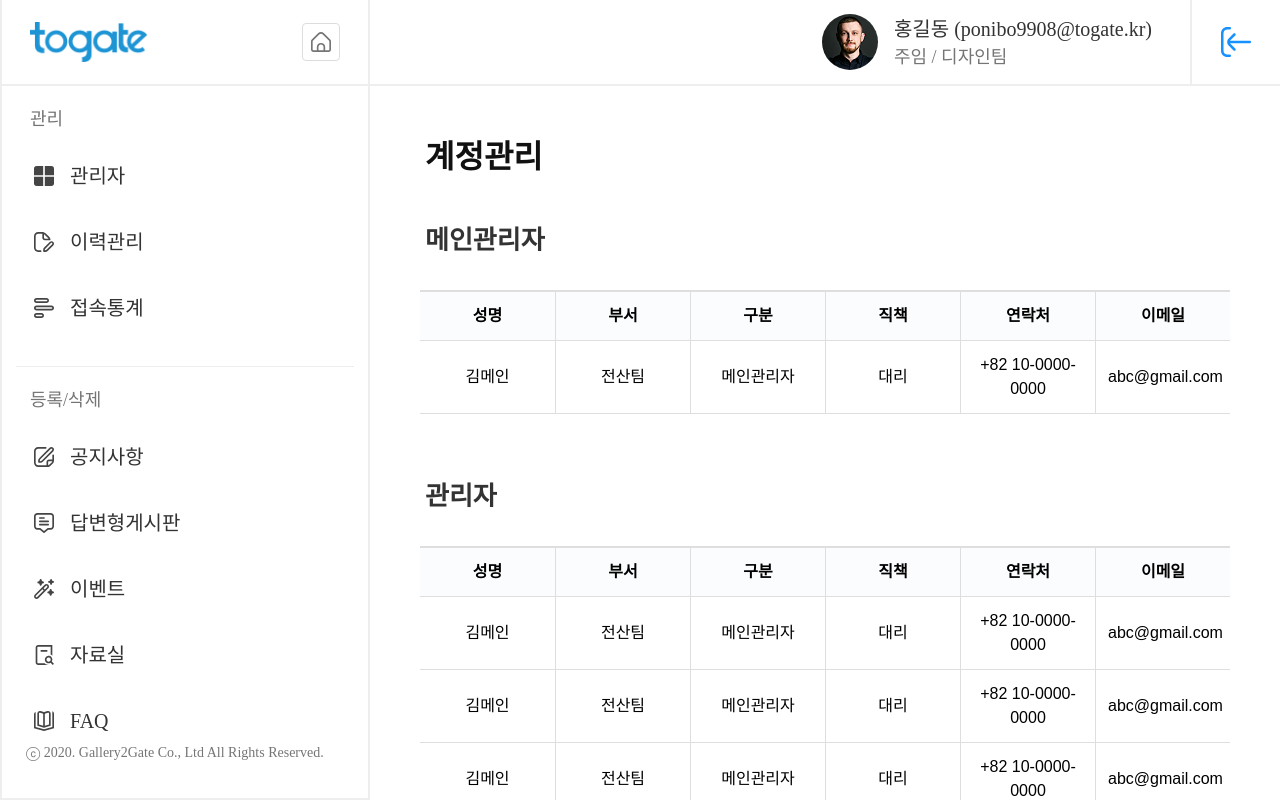
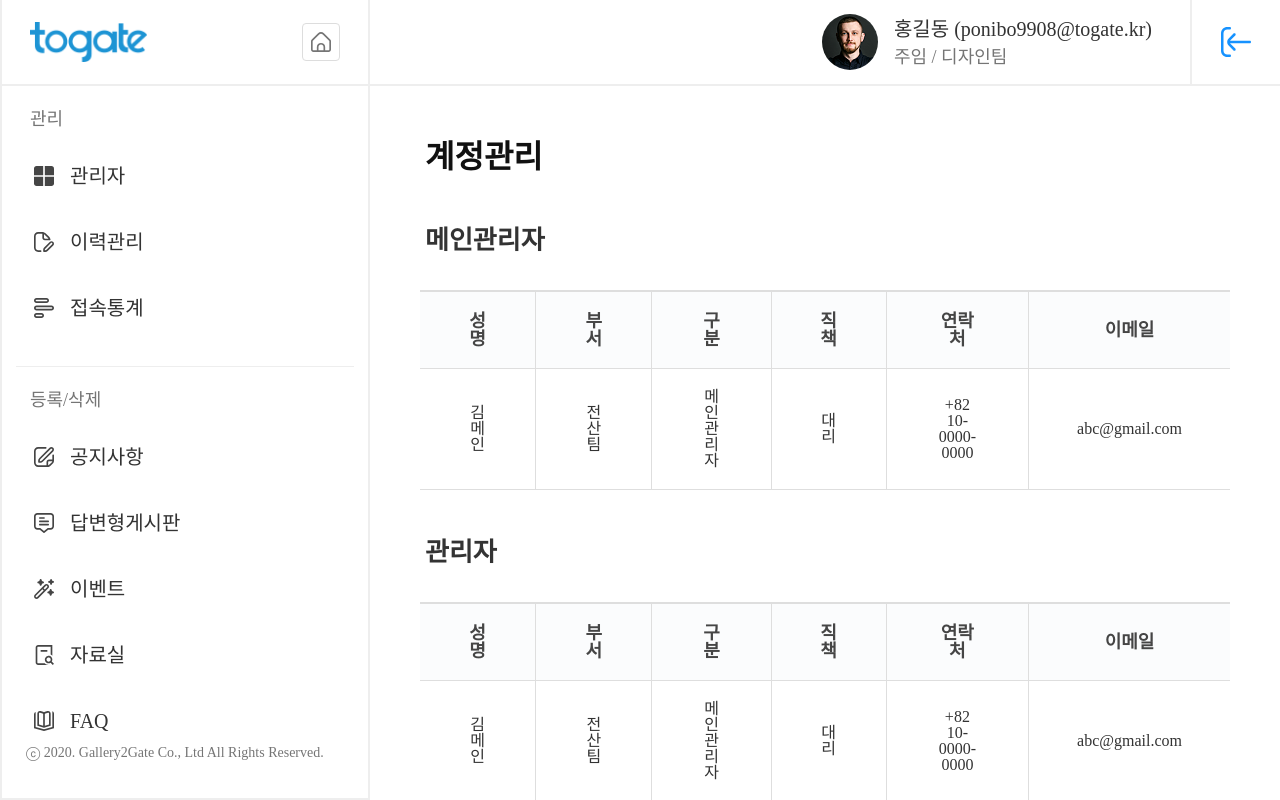
Before and after one commit to togatecomz01/togatecomz_admin, a React (Vite) app in the folder html/: page /admin in a window 1280 px wide. Built offline with nearby package versions, Linux system fonts and the light colour scheme.

Commit message:
list css 수정

```diff
--- a/html/src/components/layout/List/List.module.scss
+++ b/html/src/components/layout/List/List.module.scss
@@ -1,7 +1,7 @@
 @use '@/styles/_variables' as vars;
 
 .list {
-  table-layout: fixed;
+  table-layout: auto;
   border-collapse: separate;
   border-spacing: 0;
   overflow: hidden;
@@ -11,13 +11,34 @@
   th,
   td {
     border-top: vars.$border; /* 기본 border-top */
-    padding: 0.75rem;
+    padding: 20px 48px;
     text-align: center;
   }
 
   th {
-    background-color: #FBFCFD;
+    background-color: #fbfcfd;
     border-top: 2px solid vars.$bright-color; /* th의 border-top을 더 두껍게 */
+
+    color: var(--Font-45, #454545);
+    text-align: center;
+    font-family: Pretendard;
+    font-size: 18px;
+    font-style: normal;
+    font-weight: 700;
+    line-height: 100%; /* 18px */
+  }
+  tr:hover td {
+    background: #eef8ff;
+  }
+
+  td {
+    color: var(--Text, #333);
+    text-align: center;
+    font-family: Pretendard;
+    font-size: 16px;
+    font-style: normal;
+    font-weight: 500;
+    line-height: 100%; /* 16px */
   }
 
   th + th,
@@ -36,11 +57,3 @@
     }
   }
 }
-
-.paginationAndActionButton {
-  display: flex;
-  justify-content: flex-end;
-  align-items: center;
-  margin-top: 20px;
-  gap: 10px;
-}
--- a/html/src/components/layout/List/List.tsx
+++ b/html/src/components/layout/List/List.tsx
@@ -2,7 +2,6 @@ import styles from './List.module.scss';
 import { useState } from 'react';
 import EmptyContent from '../../EmptyContent/EmptyContent';
 import DS_Store from '../../../assets/images/DS_Store.png';
-import PaginationButton from './PaginationButton/PaginationButton';
 
 function List({
   headers,
@@ -13,7 +12,7 @@ function List({
   listItems: Record<string, string | React.ReactNode>[];
   actionButton?: React.ReactNode;
 }) {
-  const headerKey = headers.map((header) => header.value);
+  const headerKey = headers.map(header => header.value);
 
   // 페이지네이션
   const [currentPage, setCurrentPage] = useState(1);
@@ -28,8 +27,10 @@ function List({
       <table className={styles.list}>
         <thead>
           <tr>
-            {headers.map((header) => (
-              <th key={header.text} className={styles[`${header.className}`]} style={{ width: header.width }}> {/* 20250723 width도 받아올 수 있게 해옴 */}
+            {headers.map(header => (
+              <th key={header.text} className={styles[`${header.className}`]}>
+                {/* 20250723 width도 받아올 수 있게 해옴 */}
+                {/* 20250723 민정 table-layout: auto; 적용 후 inline style 삭제 */}
                 {header.text} {/* 컬럼명 바인딩 */}
               </th>
             ))}
@@ -40,7 +41,7 @@ function List({
             currentItems.map((item, index) => (
               <tr key={index}>
                 {/* headerKey를 순회하면서 key를 가져옴 */}
-                {headerKey.map((key) => (
+                {headerKey.map(key => (
                   <td key={key + index}>
                     {item[key]} {/* key로 객체의 값을 출력 */}
                   </td>
@@ -50,27 +51,12 @@ function List({
           ) : (
             <tr>
               <td colSpan={headers.length}>
-                <EmptyContent
-                  imageSrc={DS_Store}
-                  message="조회결과가 없습니다."
-                />
+                <EmptyContent imageSrc={DS_Store} message="조회결과가 없습니다." />
               </td>
             </tr>
           )}
         </tbody>
       </table>
-
-      <div className={styles.paginationAndActionButton}>
-        {/* 페이지네이션 버튼 */}
-        {listItems.length > itemsPerPage && (
-          <PaginationButton
-            totalPages={totalPages}
-            currentPage={currentPage}
-            setCurrentPage={setCurrentPage}
-          />
-        )}
-        {actionButton}
-      </div>
     </>
   );
 }
--- /dev/null
+++ b/html/src/constants/Admin.ts
@@ -0,0 +1,62 @@
+export const ADMIN_HEADERS = [
+  { text: '성명', value: 'name', width: '17%' },
+  { text: '부서', value: 'department', width: '10%' },
+  { text: '구분', value: 'role', width: '15%' },
+  { text: '직책', value: 'position' },
+  { text: '연락처', value: 'contact' },
+  { text: '이메일', value: 'email' },
+];
+
+export const ADMIN_LIST_ITEMS_MAIN = [
+  {
+    name: '김메인',
+    department: '전산팀',
+    role: '메인관리자',
+    position: '대리',
+    contact: '+82 10-0000-0000',
+    email: 'abc@gmail.com',
+  },
+];
+
+export const ADMIN_LIST_ITEMS = [
+  {
+    name: '김메인',
+    department: '전산팀',
+    role: '메인관리자',
+    position: '대리',
+    contact: '+82 10-0000-0000',
+    email: 'abc@gmail.com',
+  },
+  {
+    name: '김메인',
+    department: '전산팀',
+    role: '메인관리자',
+    position: '대리',
+    contact: '+82 10-0000-0000',
+    email: 'abc@gmail.com',
+  },
+  {
+    name: '김메인',
+    department: '전산팀',
+    role: '메인관리자',
+    position: '대리',
+    contact: '+82 10-0000-0000',
+    email: 'abc@gmail.com',
+  },
+  {
+    name: '김메인',
+    department: '전산팀',
+    role: '메인관리자',
+    position: '대리',
+    contact: '+82 10-0000-0000',
+    email: 'abc@gmail.com',
+  },
+  {
+    name: '김메인',
+    department: '전산팀',
+    role: '메인관리자',
+    position: '대리',
+    contact: '+82 10-0000-0000',
+    email: 'abc@gmail.com',
+  },
+];
--- a/html/src/pages/Admin/AdminList.tsx
+++ b/html/src/pages/Admin/AdminList.tsx
@@ -4,79 +4,17 @@ import ButtonContainer from '../../components/Button/ButtonContainer/ButtonConta
 import Container from '../../components/layout/Container/Container';
 import List from '../../components/layout/List/List';
 import Wrapper from '../../components/layout/Wrapper/Wrapper';
-
-const HEADERS = [
-  { text: '성명', value: 'name' },
-  { text: '부서', value: 'department' },
-  { text: '구분', value: 'role' },
-  { text: '직책', value: 'position' },
-  { text: '연락처', value: 'contact' },
-  { text: '이메일', value: 'email' },
-];
-
-const MAIN_LIST_ITEMS = [
-  {
-    name: '김메인',
-    department: '전산팀',
-    role: '메인관리자',
-    position: '대리',
-    contact: '+82 10-0000-0000',
-    email: 'abc@gmail.com',
-  },
-];
-
-const LIST_ITEMS = [
-  {
-    name: '김메인',
-    department: '전산팀',
-    role: '메인관리자',
-    position: '대리',
-    contact: '+82 10-0000-0000',
-    email: 'abc@gmail.com',
-  },
-  {
-    name: '김메인',
-    department: '전산팀',
-    role: '메인관리자',
-    position: '대리',
-    contact: '+82 10-0000-0000',
-    email: 'abc@gmail.com',
-  },
-  {
-    name: '김메인',
-    department: '전산팀',
-    role: '메인관리자',
-    position: '대리',
-    contact: '+82 10-0000-0000',
-    email: 'abc@gmail.com',
-  },
-  {
-    name: '김메인',
-    department: '전산팀',
-    role: '메인관리자',
-    position: '대리',
-    contact: '+82 10-0000-0000',
-    email: 'abc@gmail.com',
-  },
-  {
-    name: '김메인',
-    department: '전산팀',
-    role: '메인관리자',
-    position: '대리',
-    contact: '+82 10-0000-0000',
-    email: 'abc@gmail.com',
-  },
-];
+import { ADMIN_HEADERS, ADMIN_LIST_ITEMS, ADMIN_LIST_ITEMS_MAIN } from '../../constants/Admin';
 
 const AdminList = () => {
   return (
     <>
       <Container title="계정관리">
         <Wrapper subTitle="메인관리자">
-          <List headers={HEADERS} listItems={MAIN_LIST_ITEMS}></List>
+          <List headers={ADMIN_HEADERS} listItems={ADMIN_LIST_ITEMS_MAIN}></List>
         </Wrapper>
         <Wrapper subTitle="관리자">
-          <List headers={HEADERS} listItems={LIST_ITEMS}></List>
+          <List headers={ADMIN_HEADERS} listItems={ADMIN_LIST_ITEMS}></List>
         </Wrapper>
         <ButtonContainer>
           <Link to="/admin/register">
```
Also changed, not shown: html/src/components/layout/ListButtonContainer/ListButtonContainer.module.scss (added, +7 -0 lines), html/src/components/layout/ListButtonContainer/ListButtonContainer.tsx (added, +14 -0 lines).
